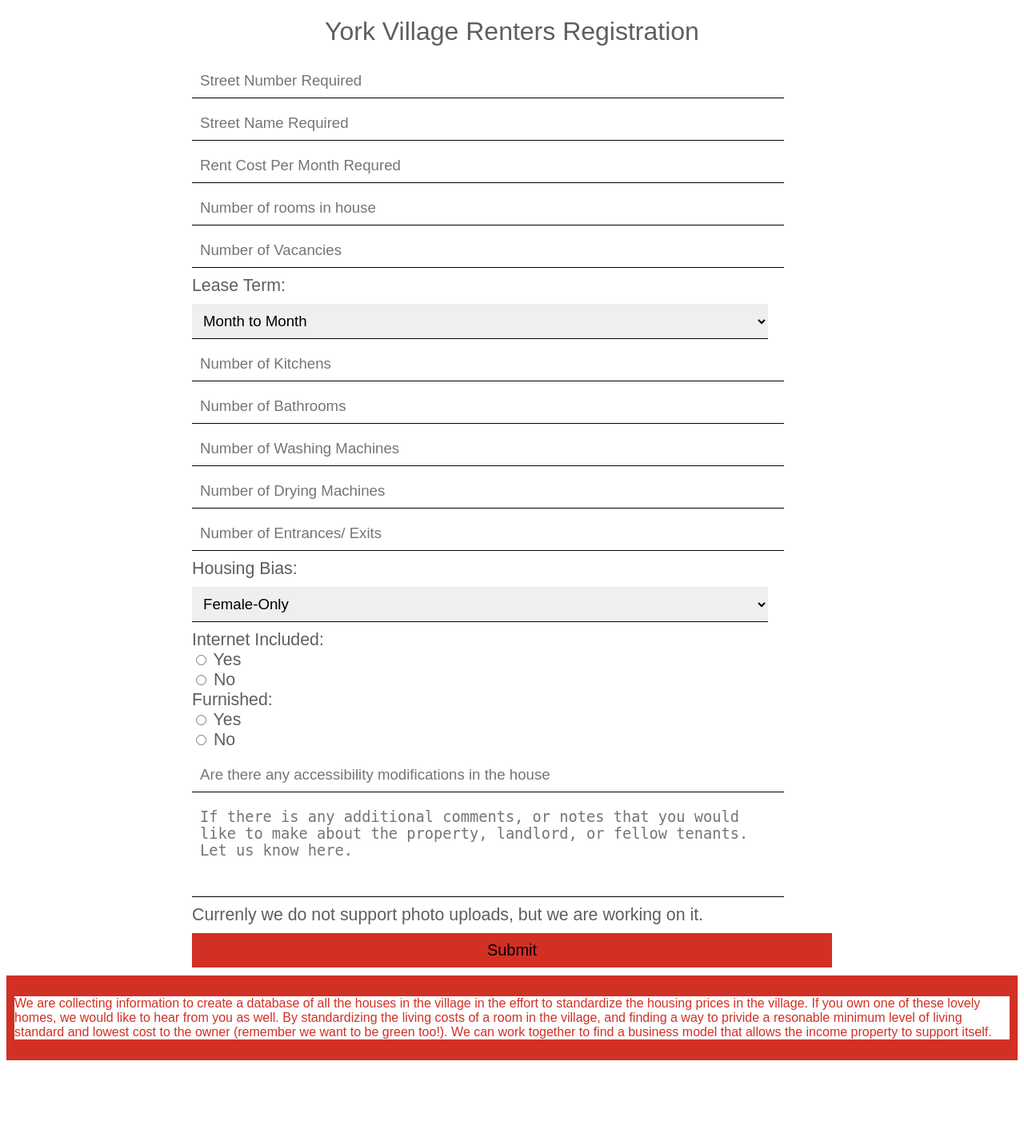
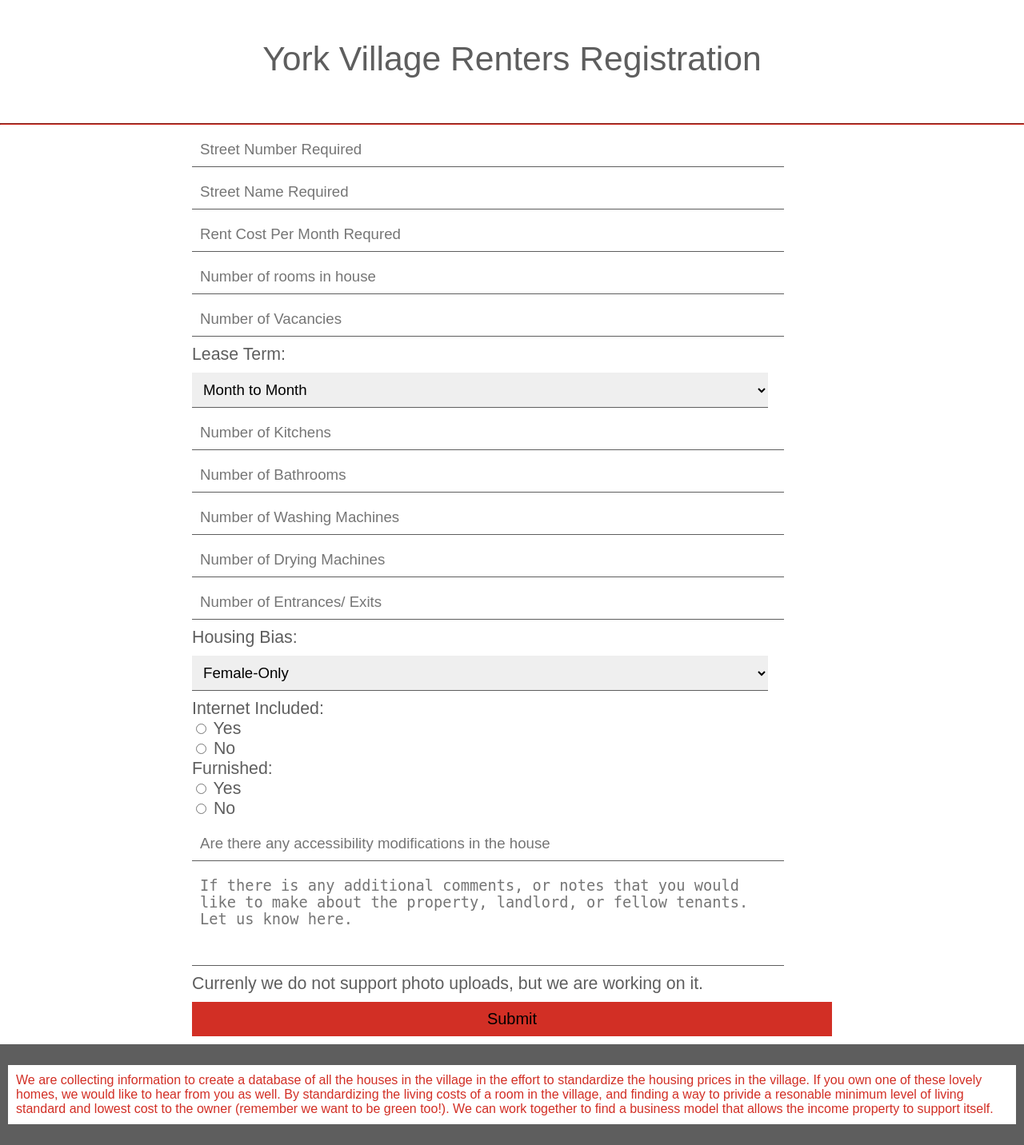
Before and after one commit to shaneguignard/me, a PHP site: the page made by webapps/York Village Housing Association/YVHA Registry/index.html in a window 1280 px wide. Shown: the whole page at 80% size. Before the commit the page ends 1326 px from the top, so only its background shows below. Run offline with PHP 8.4, Linux system fonts and the light colour scheme.

Commit message:
ui tweaks

```diff
--- a/webapps/York Village Housing Association/YVHA Registry/index.html
+++ b/webapps/York Village Housing Association/YVHA Registry/index.html
@@ -11,12 +11,18 @@
     <style>
         h1 {
             text-align: center;
-            font-weight: 100;
+            font-weight: 400;
+            font-size: 32pt;
             color: #5e5e5e;
         }
-
+        #header{
+            padding:20px;
+            margin:0;
+        }
         body {
             font-family: sans-serif;
+            padding:0;
+            margin:0;
         }
 
         form {
@@ -42,7 +48,7 @@
             margin-bottom: 10px;
             margin-top: 10px;
             padding: 10px;
-            border-bottom: 1px solid black;
+            border-bottom: 1px solid #5e5e5e;
             border-left: none;
             border-right:none;
             border-top:none;
@@ -61,25 +67,33 @@
         }
 
         #foo{
-            background: #d22f25;
+            background: #5e5e5e;
             color: black;
             padding: 10px;
         }
         #foo p{
+            padding:10px;
             background: white;
             color: #d22f25;
+        }
+        hr{
+            border-color: #d22f25 ;
         }
     </style>
 
 </head>
 
 <body>
+    <div id="header">
     <h1>York Village Renters Registration</h1>
-
+        </div>
+        <hr>
     <form id='renter' method="POST" action='post.php'>
+        <!-- <input type='checkbox' onselect="inputs.forEach(noAnswer);">No Answer -->
         <input name='number' type='text' placeholder="Street Number Required" required>
         <input name='streetname' type='text' placeholder="Street Name Required" required>
         <input name='rent' type='text' placeholder="Rent Cost Per Month Requred" required>
+
         <input name='rooms' type='text' placeholder='Number of rooms in house'>
         <!-- <select name='type'>
             <option value='subletting'>Sublet</option>
@@ -109,6 +123,7 @@
         Housing Bias:
         <select name='bias'>
             <option value='female-only'>Female-Only</option>
+            <option value='male-only'>Male-Only</option>
             <option value='co-ed'>Co-Ed</option>
         </select>
         Internet Included: </br>
@@ -127,7 +142,7 @@
         <input name='sumbit' type='Submit'>
     </form>
     <div id='foo'>
-        <!-- Double check with the guys about this should be a well scripted message -->
+        <!-- Double check with the guys about this. Should be a well scripted message -->
         <p>
             We are collecting information to create a database of all the houses in the village in the effort
             to standardize the housing prices in the village. If you own one of these lovely homes, we would
@@ -139,5 +154,11 @@
 
     </div>
 </body>
+<script>
+    var inputs = [`rooms`, `vacancies`, `kitchens`, `bathrooms`, `washing_machines`, `drying_machines`, `entrances/exits`, `cohabitance`, `accessibility`, `note`];
+    function noAnswer(item, index){
+
+    }
+</script>
 
 </html>
--- a/webapps/York Village Housing Association/YVHA Registry/post.php
+++ b/webapps/York Village Housing Association/YVHA Registry/post.php
@@ -42,7 +42,8 @@ a{
     echo "<tr><td>Accessibility: </td><td>$_POST[accessibility]</td></tr>";
     echo "<tr><td>Notes:</td><td>$_POST[notes]</td></tr>";
 
-    header("Location: gallery.php");
+    # Redirects to gallery
+    # header("Location: gallery.php");
 ?>
 
 </table>
```
Also changed, not shown: webapps/York Village Housing Association/YVHA Registry/gallery.php (+22 -1 lines).
